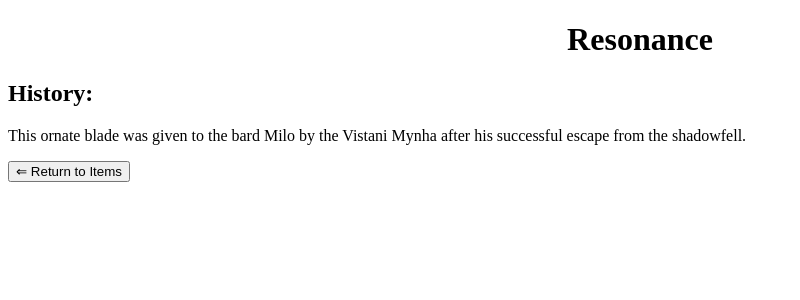
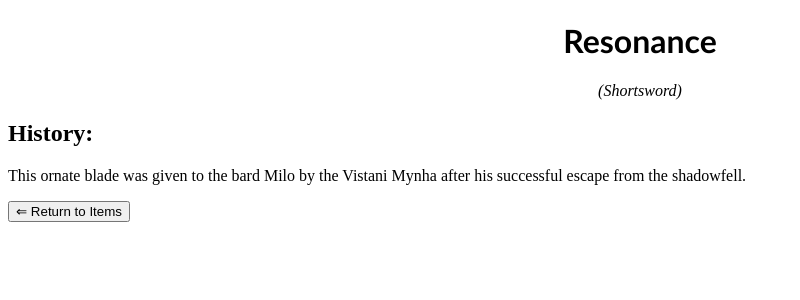
Before and after one commit to crazyruin/CS50W, a Flask app: page /items/resonance0 in a window 1280 px wide. Shown: the part 54-354 px from the top of the page, without its empty margins (0-800 px from the left). Run offline with Flask 2, Linux system fonts and the light colour scheme.

Commit message:
no comment

```diff
--- a/static/css/styles.css
+++ b/static/css/styles.css
@@ -80,3 +80,12 @@ nav li a:hover {
 nav .active {
     background-color: #4CAF50;
   }
+
+.itemtype{
+    text-align: center;
+    font-style: italic
+}
+
+.itemname{
+    font-family: 'Trebuchet MS', 'Lucida Sans Unicode', 'Lucida Grande', 'Lucida Sans', Arial, sans-serif;
+}
--- a/templates/items/resonance.html
+++ b/templates/items/resonance.html
@@ -3,7 +3,8 @@
 {% block title %}Resonance{% endblock %}
 
 {% block headline %}
-<h1> Resonance </h1>
+<h1 class ="itemname"> Resonance </h1>
+<p class = "itemtype">(Shortsword)</p>
 {% endblock %}
 
 {% block history %}
--- a/templates/items/vigilance+1.html
+++ b/templates/items/vigilance+1.html
@@ -3,7 +3,8 @@
 {% block title %}Vigilance +1{% endblock %}
 
 {% block headline %}
-<h1> Vigilance +1 </h1>
+<h1 class = "itemname"> Vigilance +1 </h1>
+<p class = "itemtype">(Shortsword)</p>
 {% endblock %}
 
 {% block history %}
```
